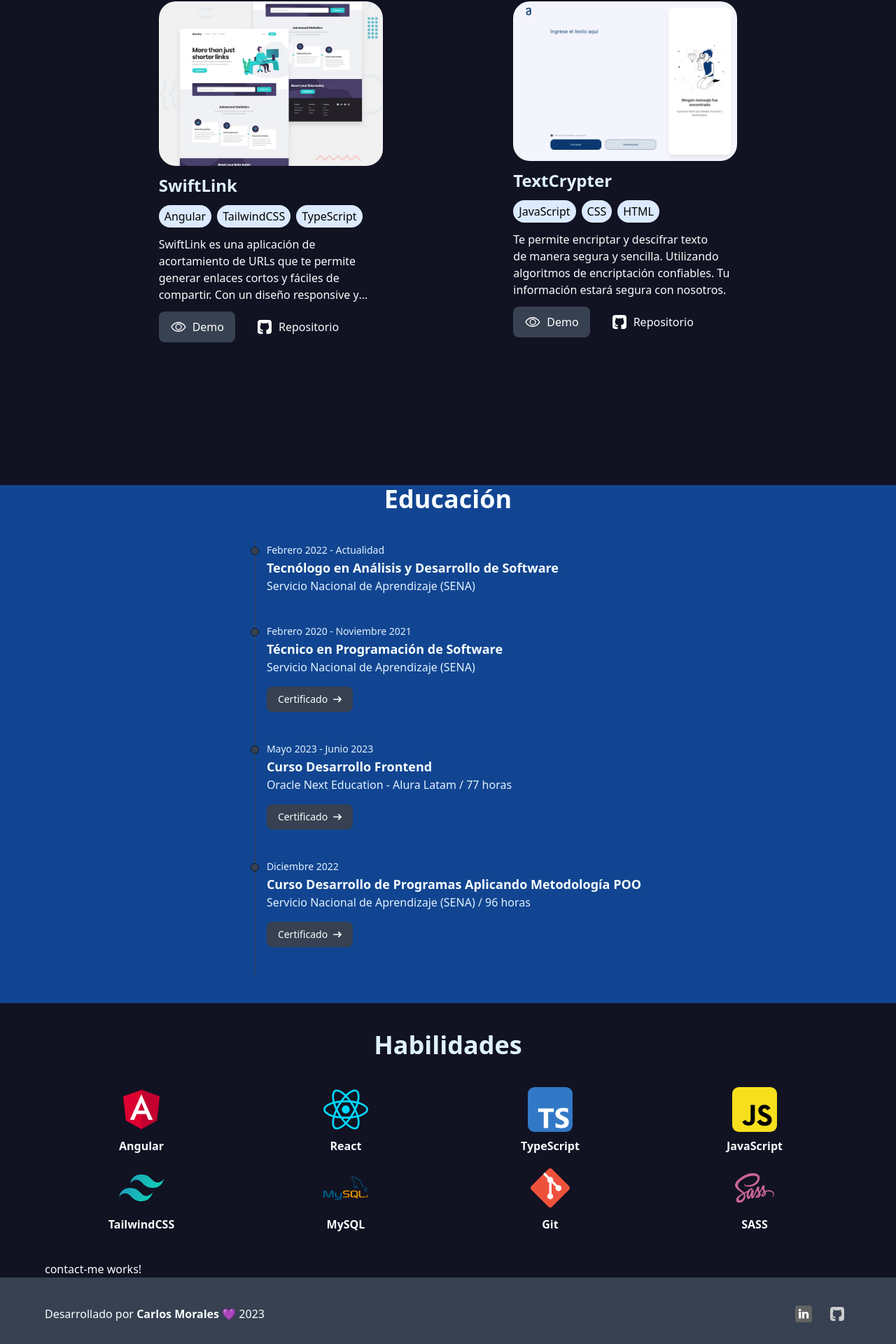
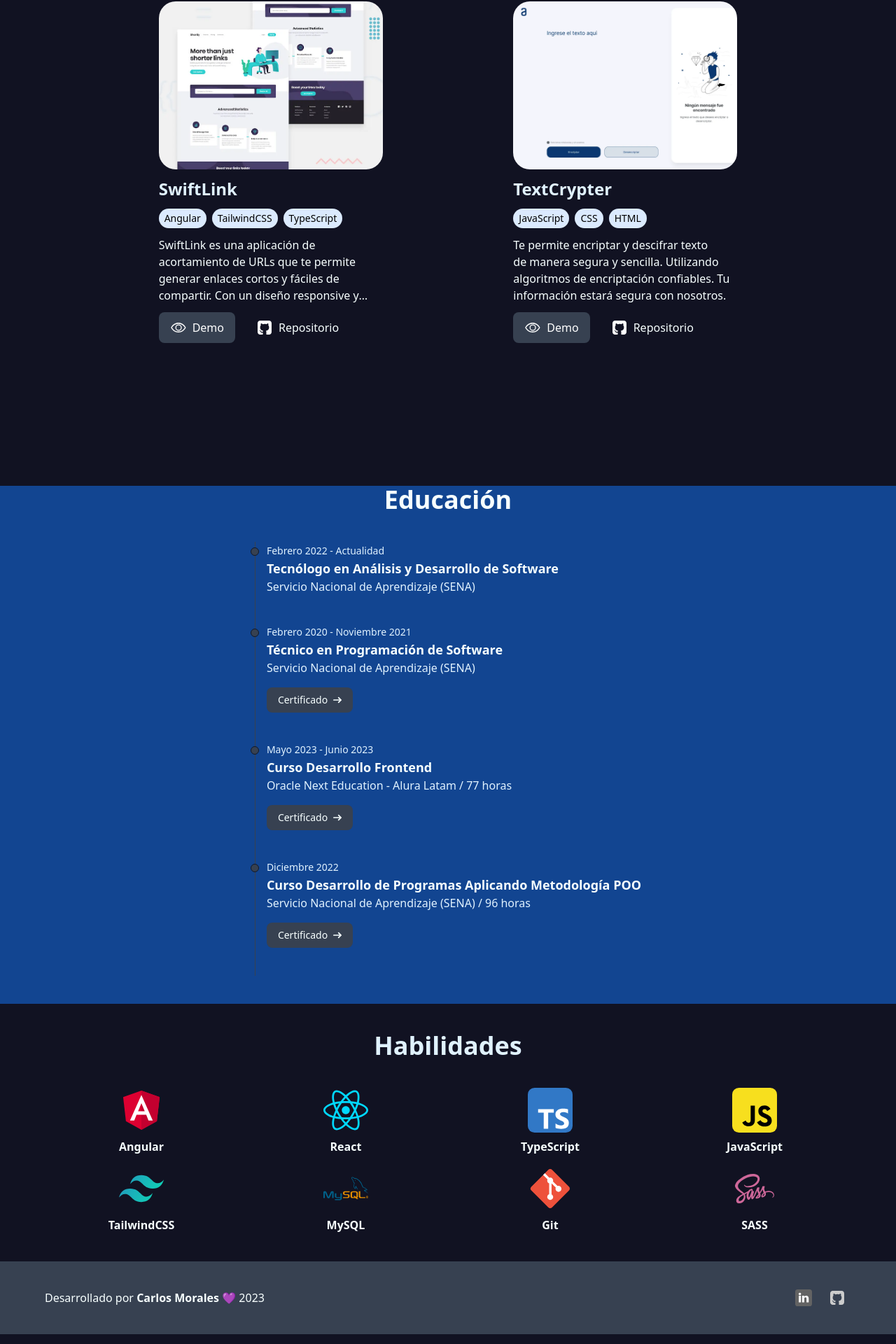
Before and after one commit to KrlosPK/krlospk.github.io, an Angular app: page / in a window 1280 px wide. Shown: the part 658-2578 px from the top of the page at 70% size. Built offline with nearby package versions, Linux system fonts and the light colour scheme.

Commit message:
fix: project image aspect ratio, hide contact page

```diff
--- a/package.json
+++ b/package.json
@@ -1,6 +1,6 @@
 {
   "name": "personal-portfolio",
-  "version": "0.7.10",
+  "version": "0.7.11",
   "scripts": {
     "ng": "ng",
     "start": "ng serve",
--- a/src/app/app.component.html
+++ b/src/app/app.component.html
@@ -12,7 +12,7 @@
   <section class="max-w-6xl px-4 mx-auto xl:px-0">
     <portfolio-skills id="skills" />
 
-    <portfolio-contact-me id="contact-me" />
+    <!-- <portfolio-contact-me id="contact-me" /> -->
   </section>
 </main>
 
--- a/src/app/portfolio/components/project-card/project-card.component.html
+++ b/src/app/portfolio/components/project-card/project-card.component.html
@@ -8,7 +8,7 @@
     <img
       [alt]="project.alt"
       [src]="project.src"
-      class="transition-transform"
+      class="object-cover transition-transform h-60"
       height="320"
       loading="lazy"
       width="320"
@@ -20,7 +20,7 @@
   <ul class="flex flex-wrap gap-2">
     <li
       *ngFor="let technology of project.technologies"
-      class="px-2 py-1 text-black bg-blue-100 rounded-3xl"
+      class="px-2 py-1 text-sm text-black bg-blue-100 rounded-3xl"
     >
       {{ technology }}
     </li>
```
Also changed, not shown: 1 other file (tests, documents, lock files or other folders).
